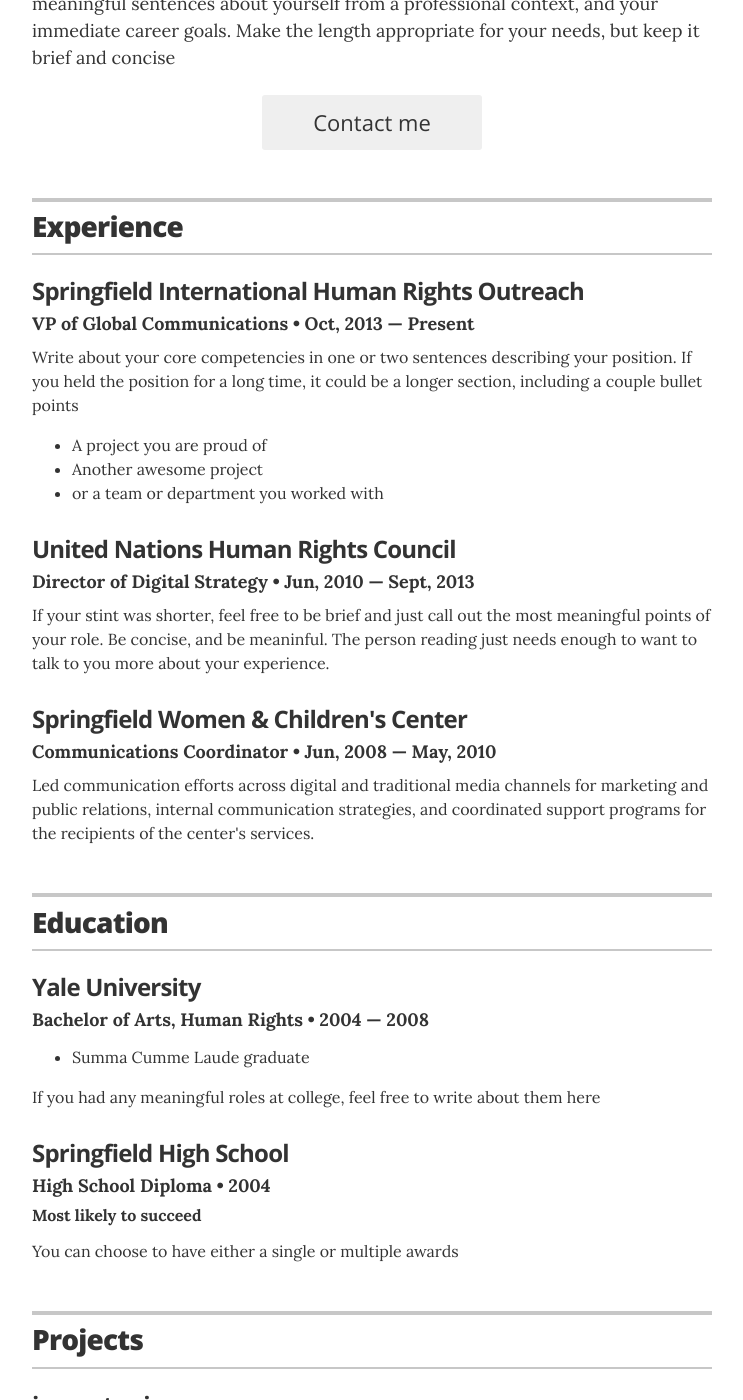
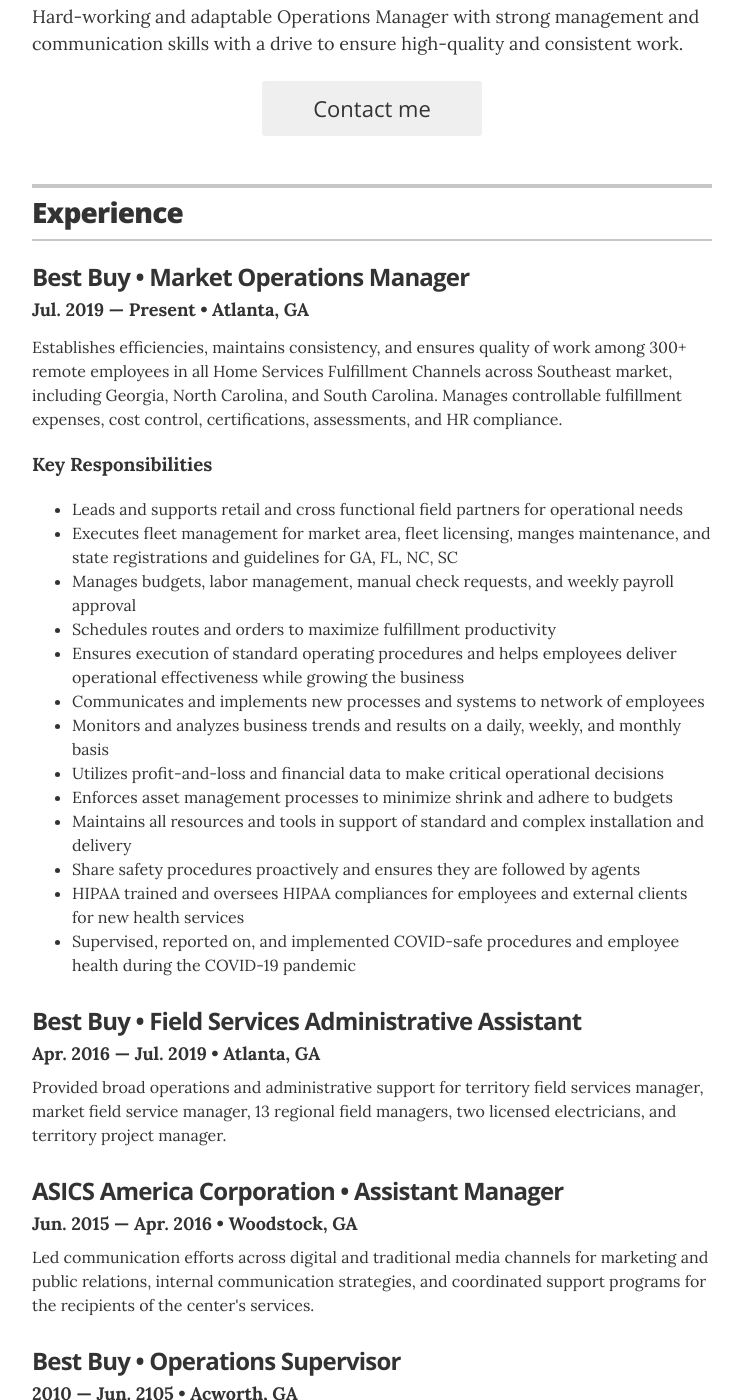
Before and after one commit to caseyscarborough/rebekahjterry.com, a Jekyll site: the page built from index.html, in a window 1280 px wide and 1400 px high, scrolled down 323 px. Shown: the whole window, without its empty margins (268-1011 px from the left). Built offline with Jekyll 4.4.1, drawn with Linux system fonts in a browser that asks for light colours; some of the changed text lies outside the part shown.

Commit message:
Finish basic resume

```diff
--- a/_config.yml
+++ b/_config.yml
@@ -1,6 +1,6 @@
 # Site settings
-title: "Jekyll Resume Template"
-description: "A resume template for Jekyll and GitHub Pages sites."
+title: "Rebekah Johanna Terry"
+description: "Rebekah J. Terry's professional resume."
 
 # Build settings
 markdown: kramdown
@@ -10,20 +10,20 @@
 
 # Resume settings
 resume_avatar:                  "true"
-resume_name:                    "Lisa M. Simpson"
-resume_title:                   "VP of Global Communications"
+resume_name:                    "Rebekah Johanna Terry"
+resume_title:                   "Operations Manager"
 
 # used for the contact button in _layouts/resume.html
-resume_contact_email:           "lisasimpson@youremailaddress.com"
+resume_contact_email:           "rebekahj.terry@gmail.com"
 
 # the next two items are used for schema itemprops in _layouts/resume.html
-resume_contact_telephone:       "555-7334"
-resume_contact_address:         "742 Evergreen Terrace, Springfield"
+resume_contact_telephone:       "(770) 653-6874"
+resume_contact_address:         "Atlanta, GA"
 
-resume_header_contact_info:     "742 Evergreen Terrace, Springfield • 555-7334 • lisasimpson@youremailaddress.com"
-display_header_contact_info:    "false"
+resume_header_contact_info:     "Atlanta, GA • (770) 653-6874 • <a href='mailto:rebekahj.terry@gmail.com'>rebekahj.terry@gmail.com</a>"
+display_header_contact_info:    "true"
 
-resume_header_intro: "<p>This is the executive summary. You should write a few brief, concise, and meaningful sentences about yourself from a professional context, and your immediate career goals. Make the length appropriate for your needs, but keep it brief and concise</p>"
+resume_header_intro: "<p>Hard-working and adaptable Operations Manager with strong management and communication skills with a drive to ensure high-quality and consistent work.</p>"
 
 # use "yes" to display the email contact button,
 # "no" to display an "I'm not looking for work" message,
@@ -35,24 +35,24 @@
 # comment out to hide
 resume_section_experience:      true
 resume_section_education:       true
-resume_section_projects:        true
+resume_section_projects:        false
 resume_section_skills:          true
-resume_section_recognition:     true
-resume_section_links:           true
-resume_section_associations:    true
+resume_section_recognition:     false
+resume_section_links:           false
+resume_section_associations:    false
 # resume_section_interests:       true
 
 # Resume social links
 # uncomment the options you wish to display, and add your own URL
 resume_social_links:
-  resume_github_url:            "https://github.com/jglovier/resume-template"
-  resume_twitter_url:           "http://twitter.com/jglovier"
-  resume_dribbble_url:          "https://dribbble.com/jag"
+  # resume_github_url:            "https://github.com/jglovier/resume-template"
+  # resume_twitter_url:           "http://twitter.com/jglovier"
+  # resume_dribbble_url:          "https://dribbble.com/jag"
   # resume_facebook_url:          "insert Facebook URL here"
-  resume_linkedin_url:          "https://www.linkedin.com/in/joelglovier"
+  resume_linkedin_url:          "https://www.linkedin.com/in/rebekahjterry"
   # resume_instagram_url:         "insert your Instagram URL here"
-  resume_website_url:           "http://joelglovier.com"
-  resume_medium_url:            "https://medium.com/@jglovier"
+  resume_website_url:           "https://rebekahjterry.com"
+  # resume_medium_url:            "https://medium.com/@jglovier"
 resume_print_social_links:      true
 
 # Design settings
--- a/_data/education.yml
+++ b/_data/education.yml
@@ -1,13 +1,14 @@
-# Degree
-- degree: Bachelor of Arts, Human Rights
-  uni: Yale University
-  year: 2004 &mdash; 2008
+- degree: Bachelor of Arts, World History
+  uni: Kennesaw State University
+  year: 2010 &mdash; 2012
   awards:
-    - award: Summa Cumme Laude graduate
-  summary: If you had any meaningful roles at college, feel free to write about them here
+    - award: Dual Major in English Literature
+    - award: Minor in Film
+    - award: Volunteer Docent at KSU Museum of History and Holocaust Education
 
-- degree: High School Diploma
-  uni: Springfield High School
-  year: 2004
-  award: Most likely to succeed
-  summary: You can choose to have either a single or multiple awards
+- degree: Associates of Science in History
+  uni: Georgia Military College
+  year: 2008 &mdash; 2010
+  awards:
+    - award: Associates of Arts in General Studies with a focus in Literature
+    - award: Student Government Association President
--- a/_data/experience.yml
+++ b/_data/experience.yml
@@ -1,19 +1,40 @@
-# Jobs
-# VP of Global Communications
-- company: Springfield International Human Rights Outreach
-  position: VP of Global Communications
-  duration: Oct, 2013 &mdash; Present
-  summary: Write about your core competencies in one or two sentences describing your position. If you held the position for a long time, it could be a longer section, including a couple bullet points	<ul class="resume-item-list"><li>A project you are proud of</li><li>Another awesome project</li><li>or a team or department you worked with</li></ul>
+- company: Best Buy
+  position: Market Operations Manager
+  duration: Jul. 2019 &mdash; Present
+  summary:
+    <p>Establishes efficiencies, maintains consistency, and ensures quality of work among 300+ remote employees in all Home Services Fulfillment Channels across Southeast market, including Georgia, North Carolina, and South Carolina. Manages controllable fulfillment expenses, cost control, certifications, assessments, and HR compliance.</p>
+    <h3>Key Responsibilities</h3>
+    <ul>
+    <li>Leads and supports retail and cross functional field partners for operational needs</li>
+    <li>Executes fleet management for market area, fleet licensing, manges maintenance, and state registrations and guidelines for GA, FL, NC, SC</li>
+    <li>Manages budgets, labor management, manual check requests, and weekly payroll approval</li>
+    <li>Schedules routes and orders to maximize fulfillment productivity</li>
+    <li>Ensures execution of standard operating procedures and helps employees deliver operational effectiveness while growing the business</li>
+    <li>Communicates and implements new processes and systems to network of employees</li>
+    <li>Monitors and analyzes business trends and results on a daily, weekly, and monthly basis </li>
+    <li>Utilizes profit-and-loss and financial data to make critical operational decisions</li>
+    <li>Enforces asset management processes to minimize shrink and adhere to budgets</li>
+    <li>Maintains all resources and tools in support of standard and complex installation and delivery</li>
+    <li>Share safety procedures proactively and ensures they are followed by agents</li>
+    <li>HIPAA trained and oversees HIPAA compliances for employees and external clients for new health services</li>
+    <li>Supervised, reported on, and implemented COVID-safe procedures and employee health during the COVID-19 pandemic</li>
+    </ul>
+  location: Atlanta, GA
 
-# Director of Digital Stratgy
-- company: United Nations Human Rights Council
-  position: Director of Digital Strategy
-  duration:  Jun, 2010 &mdash; Sept, 2013
-  summary: If your stint was shorter, feel free to be brief and just call out the most meaningful points of your role. Be concise, and be meaninful. The person reading just needs enough to want to talk to you more about your experience.
+- company: Best Buy
+  position: Field Services Administrative Assistant
+  duration: Apr. 2016 &mdash; Jul. 2019
+  summary: Provided broad operations and administrative support for territory field services manager, market field service manager, 13 regional field managers, two licensed electricians, and territory project manager.
+  location: Atlanta, GA
 
+- company: ASICS America Corporation
+  position: Assistant Manager
+  duration: Jun. 2015 &mdash; Apr. 2016
+  summary: Led communication efforts across digital and traditional media channels for marketing and public relations, internal communication strategies, and coordinated support programs for the recipients of the center's services.
+  location: Woodstock, GA
 
-# Communications Coordinator
-- company: Springfield Women & Children's Center
-  position: Communications Coordinator
-  duration:   Jun, 2008  &mdash; May, 2010
-  summary: Led communication efforts across digital and traditional media channels for marketing and public relations, internal communication strategies, and coordinated support programs for the recipients of the center's services.
+- company: Best Buy
+  position: Operations Supervisor
+  duration: 2010 &mdash; Jun. 2105
+  location: Acworth, GA
+  summary: Responsible for 25 direct reports, Front-end and Back-end Operations, Inventory, Merchandising, and Asset Protection for a retail location serving thousands of customers daily.
--- a/_data/skills.yml
+++ b/_data/skills.yml
@@ -1,12 +1,12 @@
 # Skills
 # Organizational leadership
-- skill: Organizational leadership
-  description: I have several years of experience leading organziations from community groups to business departments. From public speaking, to mentoring, to coordination of people and events, I can lead in any context.
+- skill: Office, Excel, Powerpoint, Sharepoint
+  # description: I have several years of experience leading organziations from community groups to business departments. From public speaking, to mentoring, to coordination of people and events, I can lead in any context.
 
 # Communications strategy
-- skill: Communications strategy
-  description: Content and marketing strategy,
+- skill: Staffing and Training
+  # description: Content and marketing strategy,
 
 # Digital content development and creation
-- skill: Digital content development and creation
-  description: Copy writing, graphic design, web design, front-end web development, print design
+- skill: Operations, P&L, Loss, and Budget Management
+  # description: Copy writing, graphic design, web design, front-end web development, print design
--- a/_layouts/resume.html
+++ b/_layouts/resume.html
@@ -58,8 +58,8 @@
 
         {% for job in site.data.experience %}
         <div class="resume-item" itemscope itemprop="worksFor" itemtype="http://schema.org/Organization">
-          <h3 class="resume-item-title" itemprop="name">{{ job.company }}</h3>
-          <h4 class="resume-item-details" itemprop="description">{{ job.position }} &bull; {{ job.duration }}</h4>
+          <h3 class="resume-item-title" itemprop="name">{{ job.company }} &bull; {{ job.position }}</h3>
+          <h4 class="resume-item-details" itemprop="description">{{ job.duration }} &bull; {{job.location }}</h4>
           <p class="resume-item-copy">{{ job.summary }}</p>
         </div><!-- end of resume-item -->
         {% endfor %}
@@ -232,8 +232,7 @@
       {% endif %}
 
       <footer class="page-footer">
-        <p class="footer-line">Made by <a href="http://twitter.com/jglovier">@jglovier</a>. Fork me on <a href="https://github.com/jglovier/resume-template">GitHub</a>.</p>
-        <p class="footer-line">If this is your live resume, you can modify or remove this part. ;-)</p>
+        <p class="footer-line">Thanks for reading my resume! If you're looking to hire me, contact me <a href="mailto:{{ site.resume_contact_email }}">here</a> :)</p>
       </footer>
 
     </div>
```
Also changed, not shown: images/avatar.jpg, images/avatar.other.jpg (added), images/screenshot.png (deleted).
